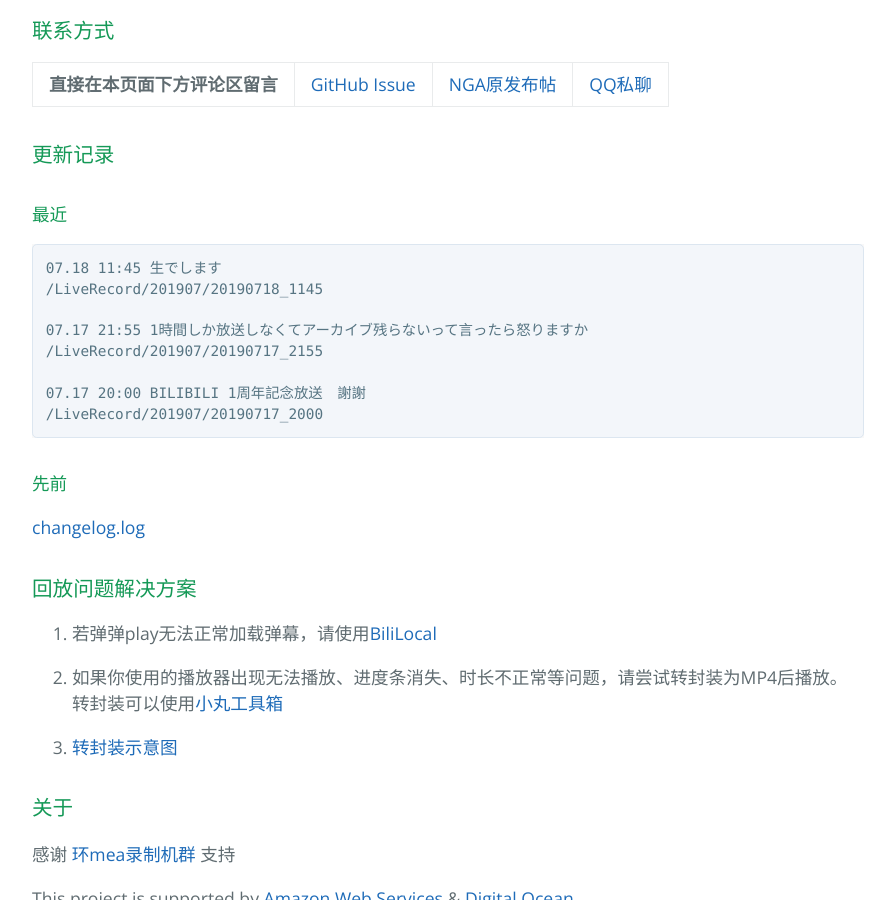
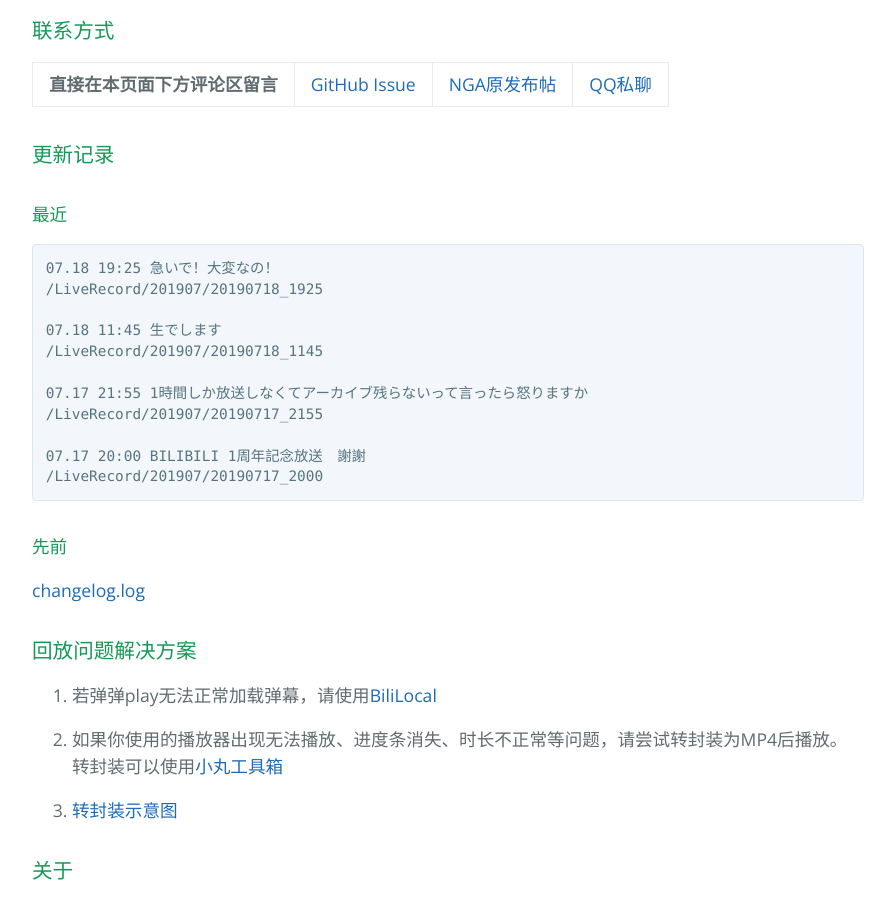
Before and after one commit to kaguramea-record/kaguramea-record.github.io, a Jekyll site: the page built from index.md, in a window 1280 px wide and 900 px high, scrolled down 1214 px. Shown: the whole window, without its empty margins (192-1087 px from the left). Built offline with Jekyll 4.4.1, drawn with Linux system fonts in a browser that asks for light colours; comment, search, counter and statistics services are not loaded.

Commit message:
Update 190718-2

````diff
--- a/index.md
+++ b/index.md
@@ -39,6 +39,9 @@ layout: default
 #### 最近
 
 ```
+07.18 19:25 急いで！大変なの！
+/LiveRecord/201907/20190718_1925
+
 07.18 11:45 生でします
 /LiveRecord/201907/20190718_1145
 
````
Also changed, not shown: 1 other file.
